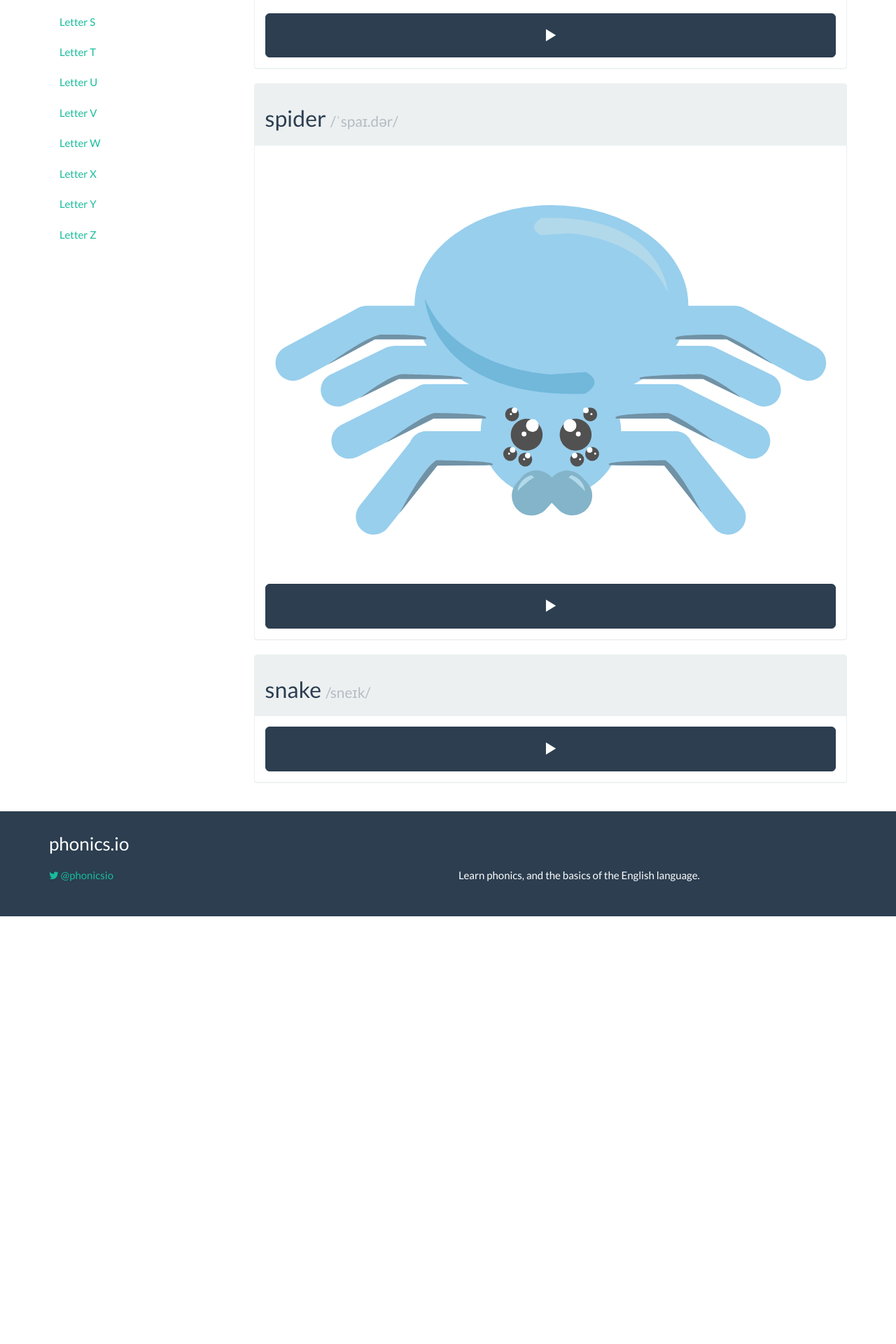
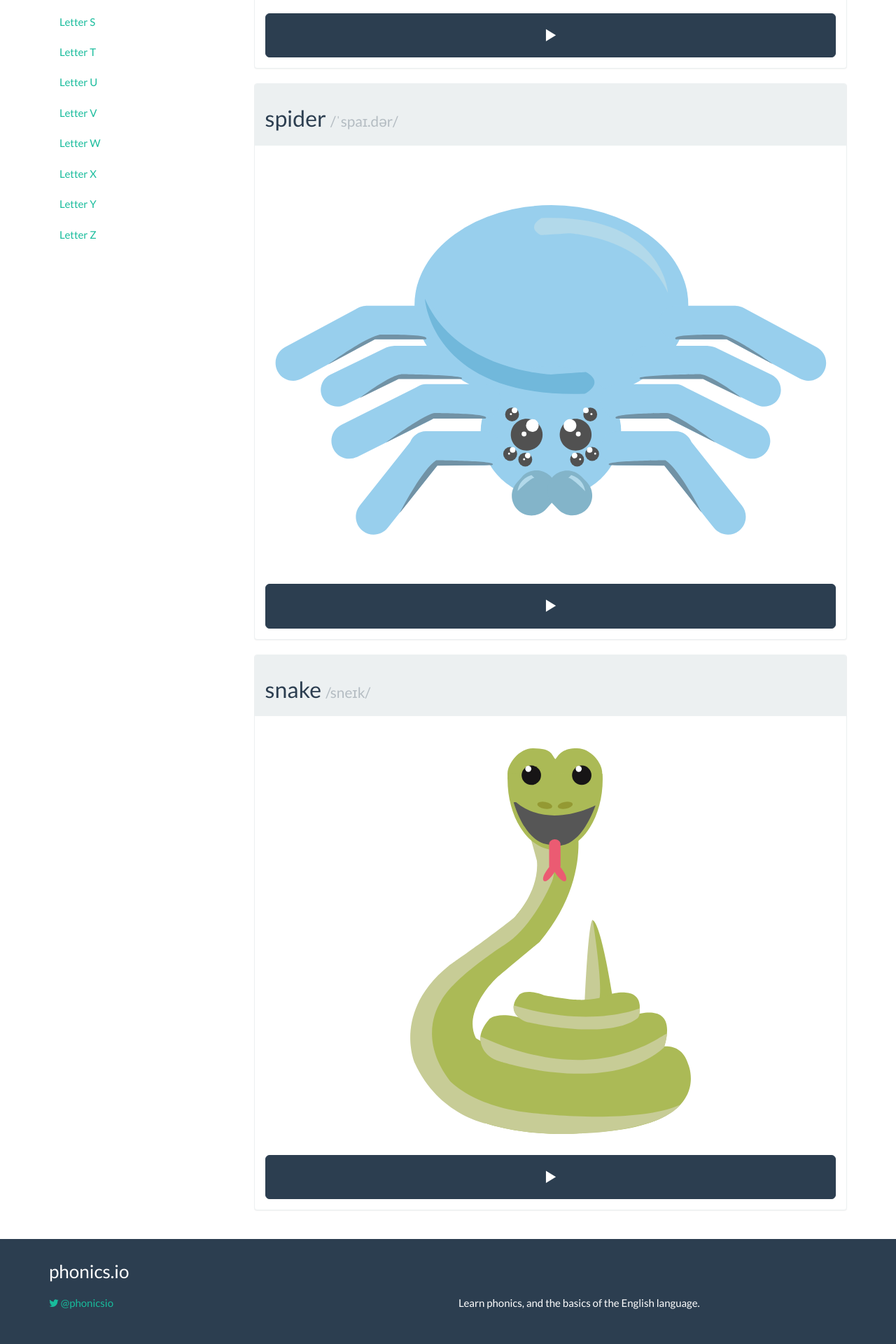
Before and after one commit to irmbrady/phonics.io, a Jekyll site: the page built from letters/s.html, in a window 1280 px wide. Shown: the part 852-2772 px from the top of the page at 70% size. Built offline with Jekyll 4.4.1, drawn with Linux system fonts in a browser that asks for light colours; nearby versions of some CDN libraries; before the commit the page ends 2161 px from its top, so only the background shows below that.

Commit message:
Added snake svg

```diff
--- a/letters/s.html
+++ b/letters/s.html
@@ -42,7 +42,7 @@
     <h2>snake <small>/sneɪk/</small></h2>
   </div>
   <div class="panel-body">
-    <!-- <img src="/../resources/images/XX.svg" alt="XX" style="width: 100%; display: block;"/> -->
+    <img src="/../resources/images/snake.svg" alt="snake" style="width: 100%; display: block;"/>
     <audio id="say-snake">
       <source src="/../resources/sounds/mp3/snake.mp3" type="audio/mpeg" />
       <source src="/../resources/sounds/ogg/snake.ogg" type="audio/ogg" />
```
Also changed, not shown: resources/images/snake.svg (added).
